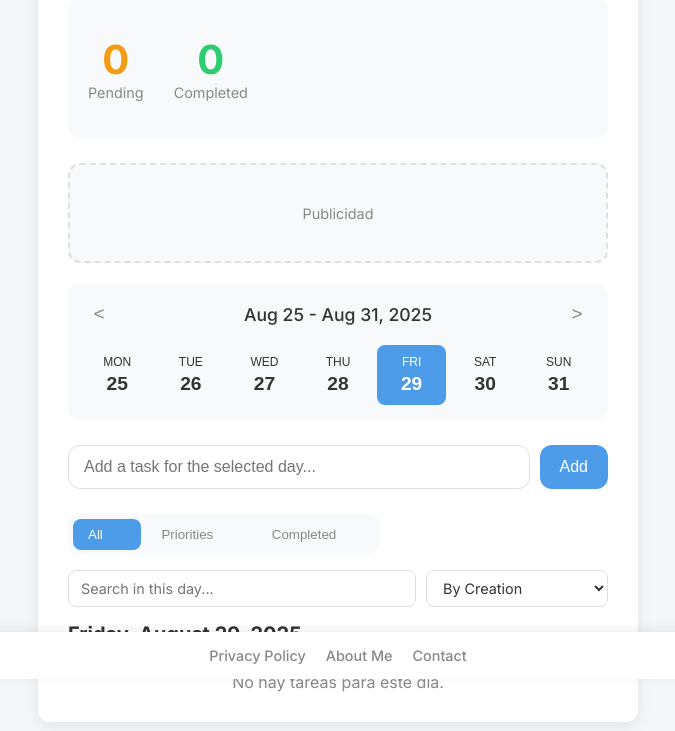
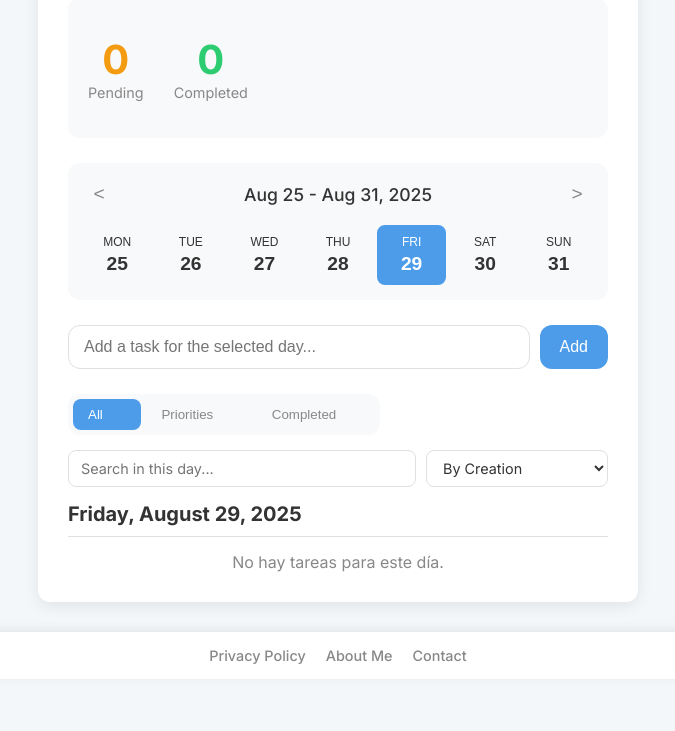
Before and after one commit to jdpedraza930722/task-flow-app, a plain HTML site: page index.html in a window 1280 px wide. Shown: the part 121-852 px from the top of the page, without its empty margins (302-977 px from the left). After the commit the page ends 823 px from the top, so only its background shows below. Drawn offline with nearby package versions, Linux system fonts and the light colour scheme.

Commit message:
comment on the publication site for the moment

```diff
--- a/index.html
+++ b/index.html
@@ -37,9 +37,9 @@
                 <div class="chart-container"><canvas id="progress-chart"></canvas></div>
             </section>
 
-            <div class="ad-placeholder">
+            <!-- <div class="ad-placeholder">
                 <span>Publicidad</span>
-            </div>
+            </div> -->
 
             <section class="planner-controls">
                 <div class="week-navigation">
```
